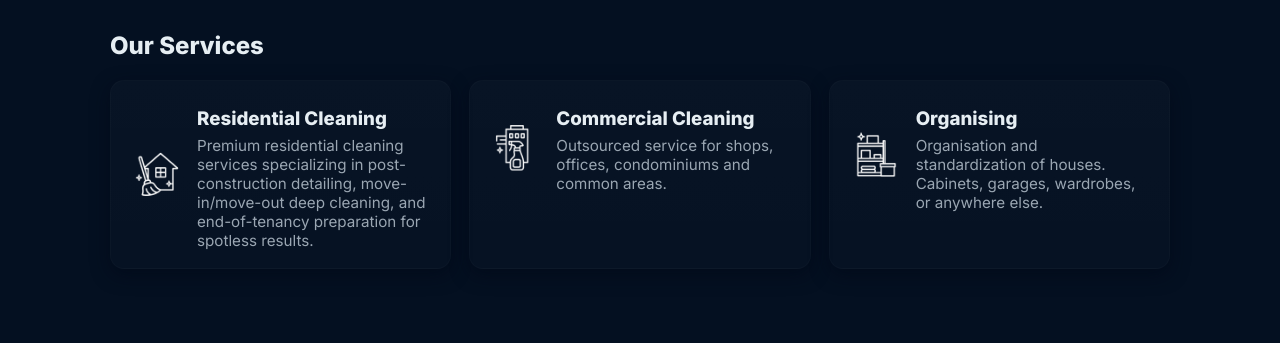
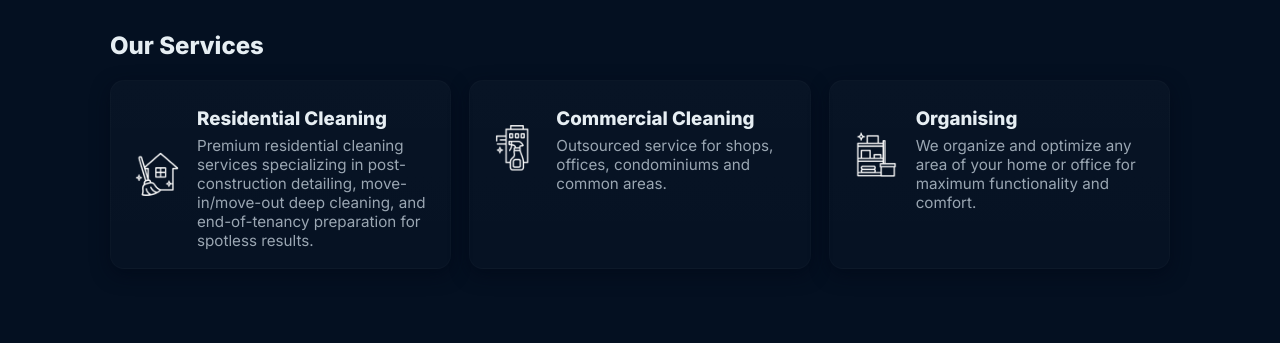
Before and after one commit to DignelsonX/b_organize, a plain HTML site: page index.html in a window 1280 px wide. Shown: the part 1220-1563 px from the top of the page. Drawn offline with nearby package versions, Linux system fonts and the light colour scheme.

Commit message:
Update index.html
update

```diff
--- a/index.html
+++ b/index.html
@@ -103,7 +103,8 @@
         </div> -->
         <div class="card reveal">
           <div style="display:flex;align-items:center;gap:12px"><div class="icon icon-organizacao"></div><div>
-            <h3>Organising</h3><p>Organisation and standardization of houses. Cabinets, garages, wardrobes, or anywhere else.</p>
+            <h3>Organising</h3>
+            <p>We organize and optimize any area of your home or office for maximum functionality and comfort.</p>
           </div></div>
         </div>
       </div>
```
